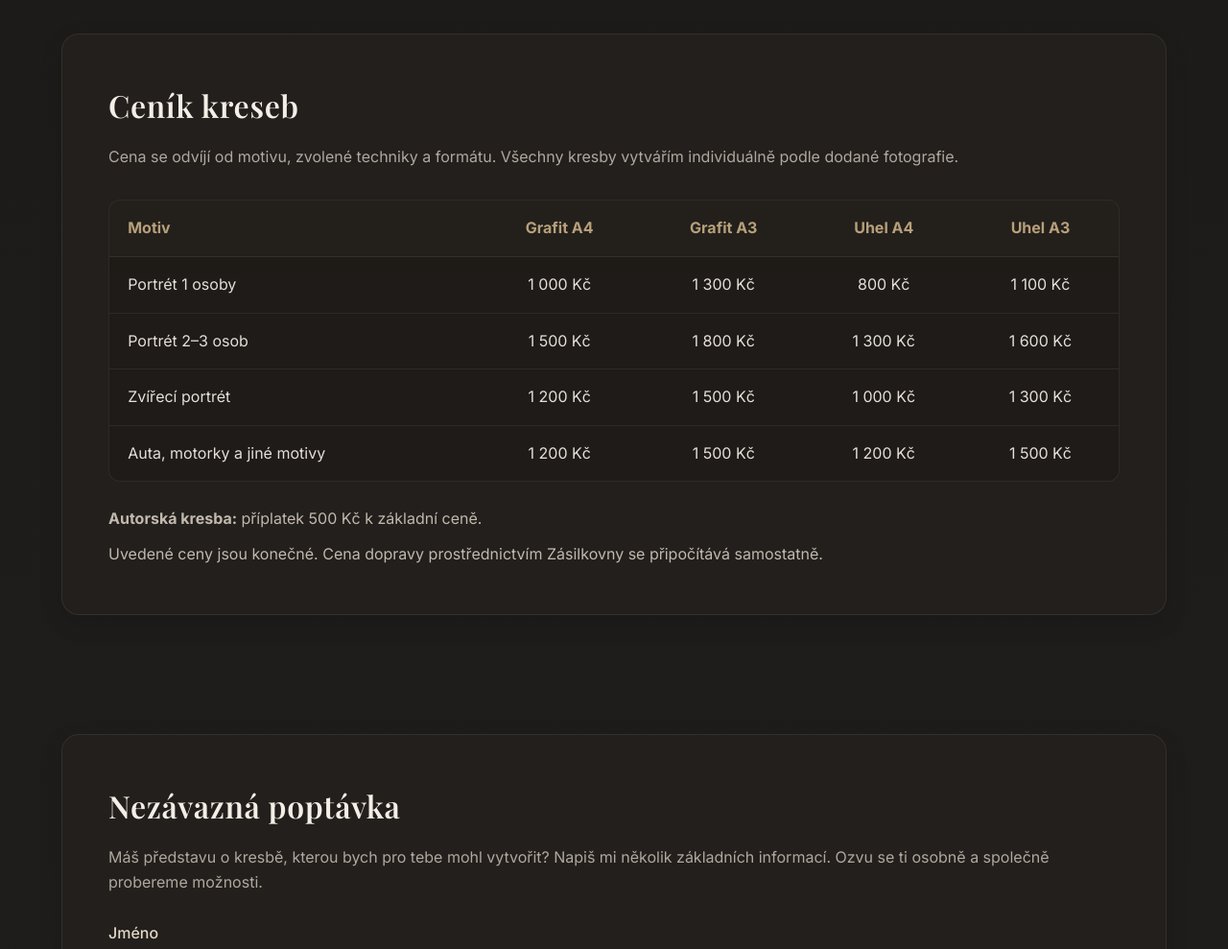
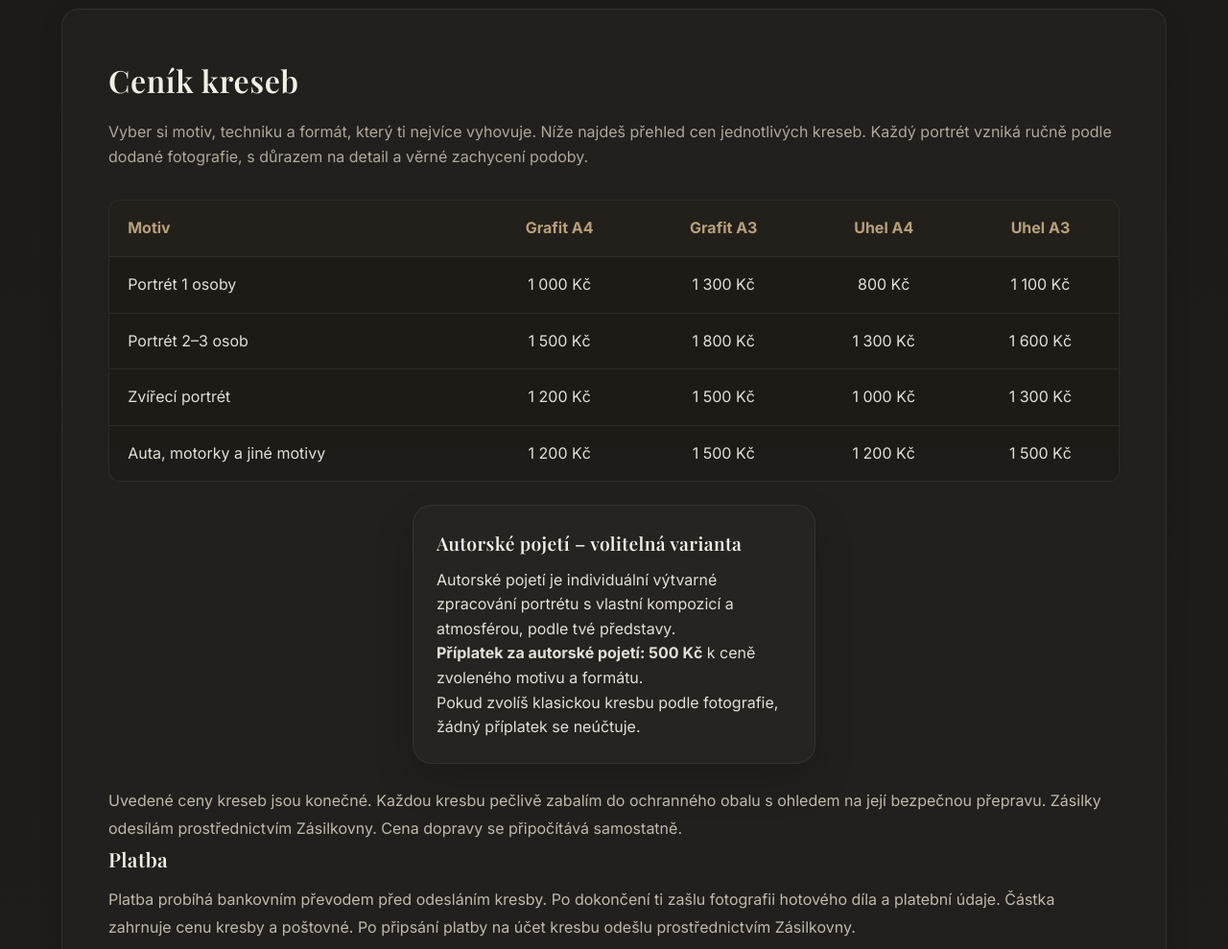
Before and after one commit to 642dave/dave-portfolio, a plain HTML site: page index.html in a window 1280 px wide. Shown: the part 3100-4089 px from the top of the page at 96% size. Drawn offline with nearby package versions, Linux system fonts and the light colour scheme.

Commit message:
Update drawing pricing and payment information

```diff
--- a/index.html
+++ b/index.html
@@ -241,14 +241,7 @@
                   </p>
               </article>
 
-              <article class="project-card">
-                  <h3>Autorská kresba</h3>
-                  <p>
-                      Osobitější výtvarné zpracování vycházející z tvého příběhu,
-                      nápadu nebo představy. Společně najdeme podobu kresby,
-                      která bude mít vlastní atmosféru.
-                  </p>
-              </article>
+
           </div>
 
           <p class="section-text">
@@ -266,8 +259,10 @@
           <h2 class="section-title">Ceník kreseb</h2>
 
           <p class="section-text">
-              Cena se odvíjí od motivu, zvolené techniky a formátu.
-              Všechny kresby vytvářím individuálně podle dodané fotografie.
+              Vyber si motiv, techniku a formát, který ti nejvíce vyhovuje.
+              Níže najdeš přehled cen jednotlivých kreseb. Každý portrét
+              vzniká ručně podle dodané fotografie, s důrazem na detail
+              a věrné zachycení podoby.
           </p>
 
           <div class="pricing-table-wrapper">
@@ -314,14 +309,37 @@
               </table>
           </div>
 
+          <div class="project-card">
+              <h3>Autorské pojetí – volitelná varianta</h3>
+              <p>
+                  Autorské pojetí je individuální výtvarné zpracování portrétu
+                  s vlastní kompozicí a atmosférou, podle tvé představy.
+              </p>
+              <p>
+                  <strong>Příplatek za autorské pojetí: 500 Kč</strong>
+                  k ceně zvoleného motivu a formátu.
+              </p>
+              <p>
+                  Pokud zvolíš klasickou kresbu podle fotografie,
+                  žádný příplatek se neúčtuje.
+              </p>
+          </div>
+
           <div class="pricing-notes">
               <p>
-                  <strong>Autorská kresba:</strong>
-                  příplatek 500 Kč k základní ceně.
+                  Uvedené ceny kreseb jsou konečné. Každou kresbu pečlivě
+                  zabalím do ochranného obalu s ohledem na její bezpečnou
+                  přepravu. Zásilky odesílám prostřednictvím Zásilkovny.
+                  Cena dopravy se připočítává samostatně.
               </p>
+
+              <h3>Platba</h3>
               <p>
-                  Uvedené ceny jsou konečné. Cena dopravy prostřednictvím
-                  Zásilkovny se připočítává samostatně.
+                  Platba probíhá bankovním převodem před odesláním kresby.
+                  Po dokončení ti zašlu fotografii hotového díla a platební
+                  údaje. Částka zahrnuje cenu kresby a poštovné.
+                  Po připsání platby na účet kresbu odešlu prostřednictvím
+                  Zásilkovny.
               </p>
           </div>
       </section>
```
